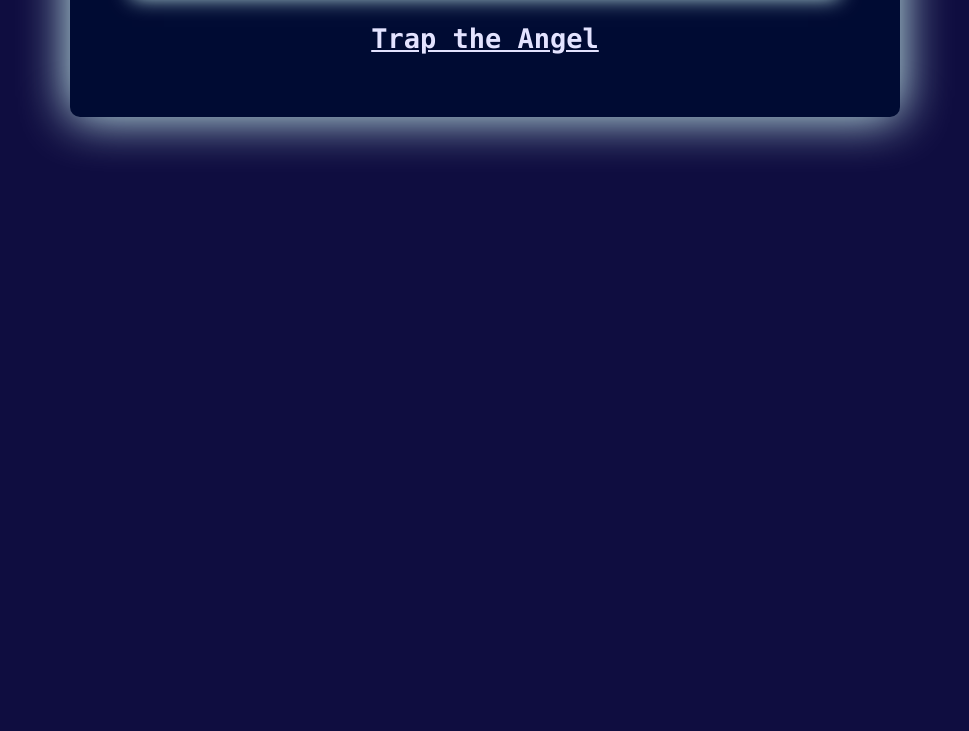
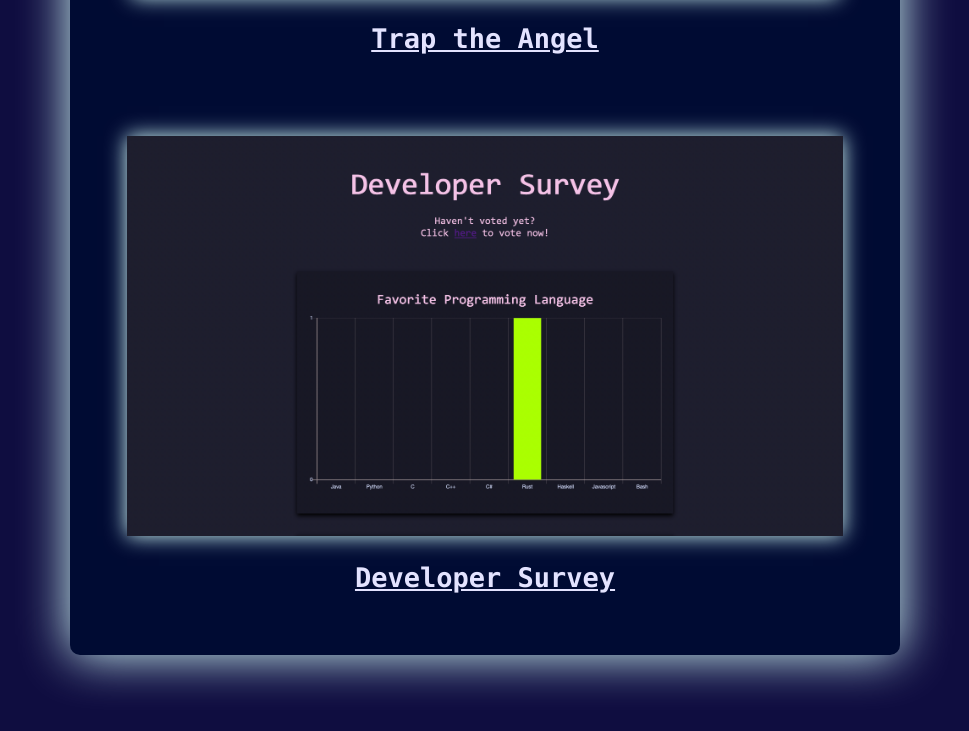
Before and after one commit to amadeusdotpng/webapps, a plain HTML site: page static/index.htm in a window 1280 px wide. Shown: the part 2758-3489 px from the top of the page, without its empty margins (155-1124 px from the left). Before the commit the page ends 2955 px from the top, so only its background shows below. Drawn offline with Linux system fonts and the light colour scheme.

Commit message:
add survey to landing page

```diff
--- a/static/index.htm
+++ b/static/index.htm
@@ -57,6 +57,16 @@
 			 title="Trap the Angel">
 		<h2>Trap the Angel</h2>
 	</a>
+	<br>
+	<br>
+	<br>
+	<a href="/survey">
+		<img class="styled-image"
+			 src="/static/assets/survey.png"
+			 alt="Developer Survey"
+			 title="Developer Survey">
+		<h2>Developer Survey</h2>
+	</a>
 </div>
 </body>
 </html>
```
Also changed, not shown: static/assets/survey.png (added).
